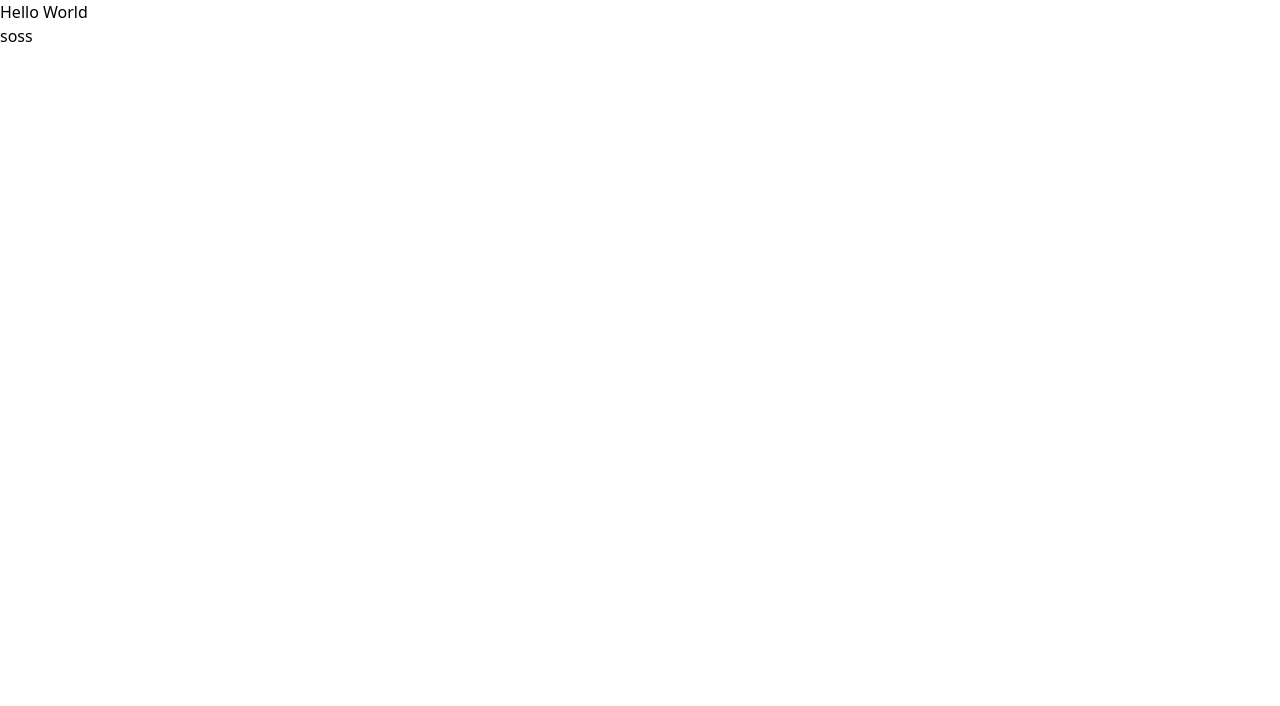
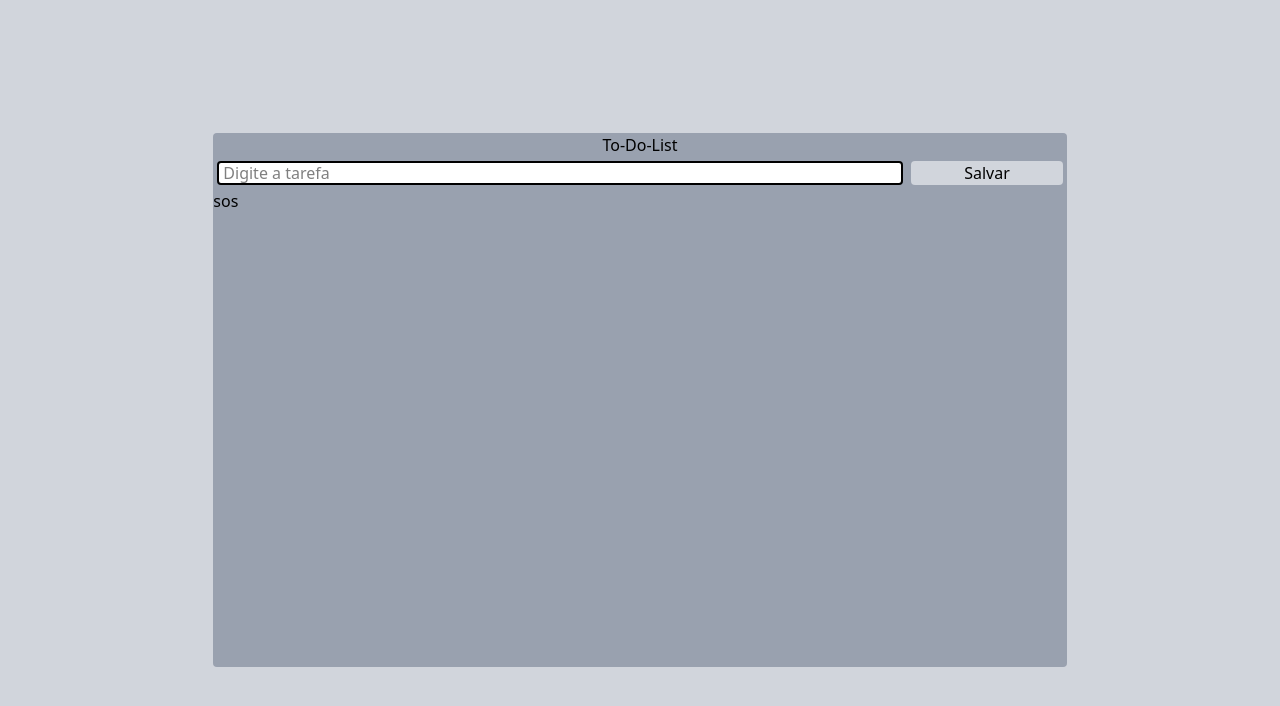
Before and after one commit to JorgeLucasPinheiro98/ToDoList, a React app in the folder frontend/: page / in a window 1280 px wide. Shown: the top 706 px of the page. Built offline with nearby package versions, Linux system fonts and the light colour scheme; the HTML template or start-up script is replaced by a standard one.

Commit message:
Adicionei o input

```diff
--- a/frontend/src/App.tsx
+++ b/frontend/src/App.tsx
@@ -1,8 +1,22 @@
 export default function App() {
   return (
-    <div className="">
-      <p>Hello World</p>
-      <p>soss</p>
+    <div className="bg-gray-300 h-screen flex justify-center items-center">
+      <div className="bg-gray-400 m-4 rounded-sm h-2/3 w-2/3">
+        <h1 className="text-center">To-Do-List</h1>
+        <div className="flex justify-center h-8">
+          <input
+            type="text"
+            placeholder="Digite a tarefa"
+            className="bg-white border-2 rounded-sm m-1 px-1 w-screen"
+          />
+          <input
+            type="button"
+            value="Salvar"
+            className="bg-gray-300  w-1/3 rounded-sm m-1"
+          />
+        </div>
+        <p>sos</p>
+      </div>
     </div>
   );
 }
```
